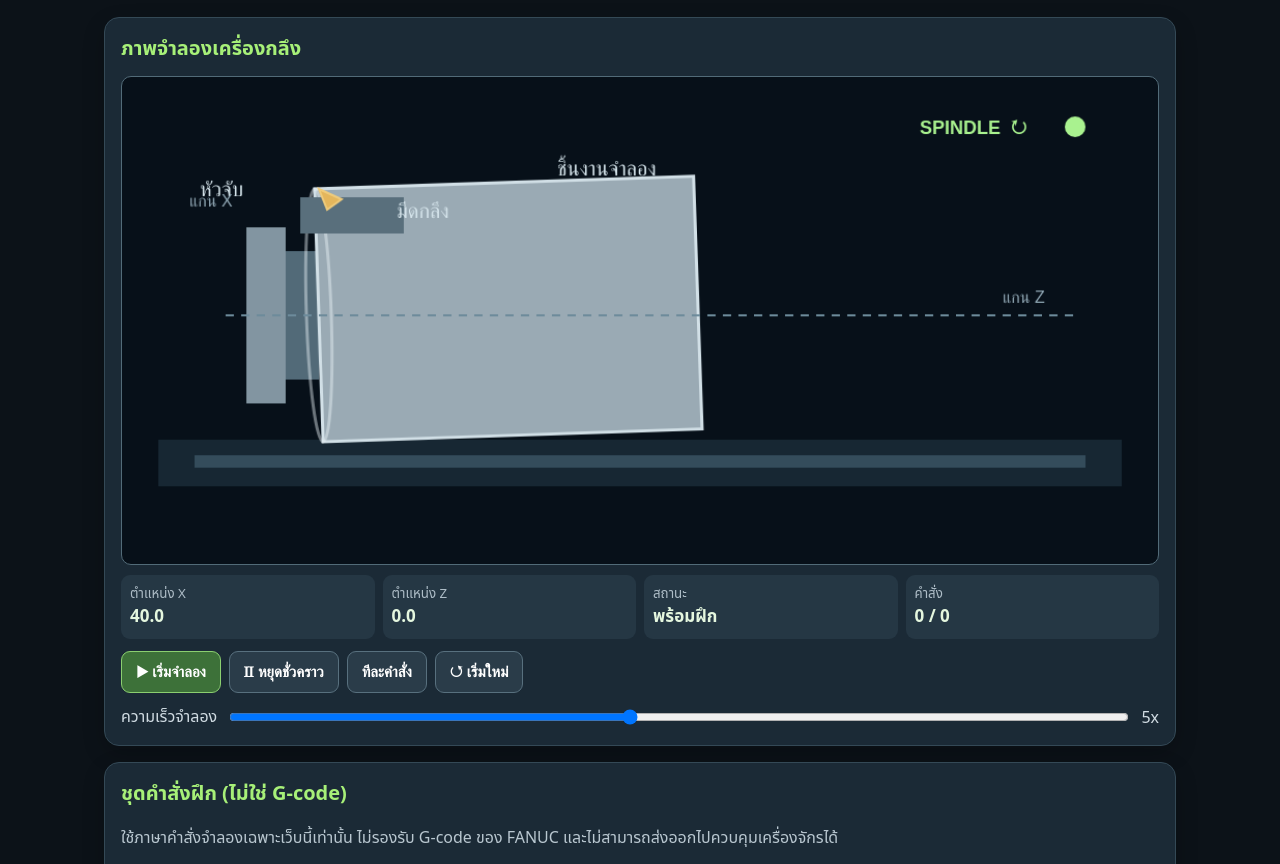
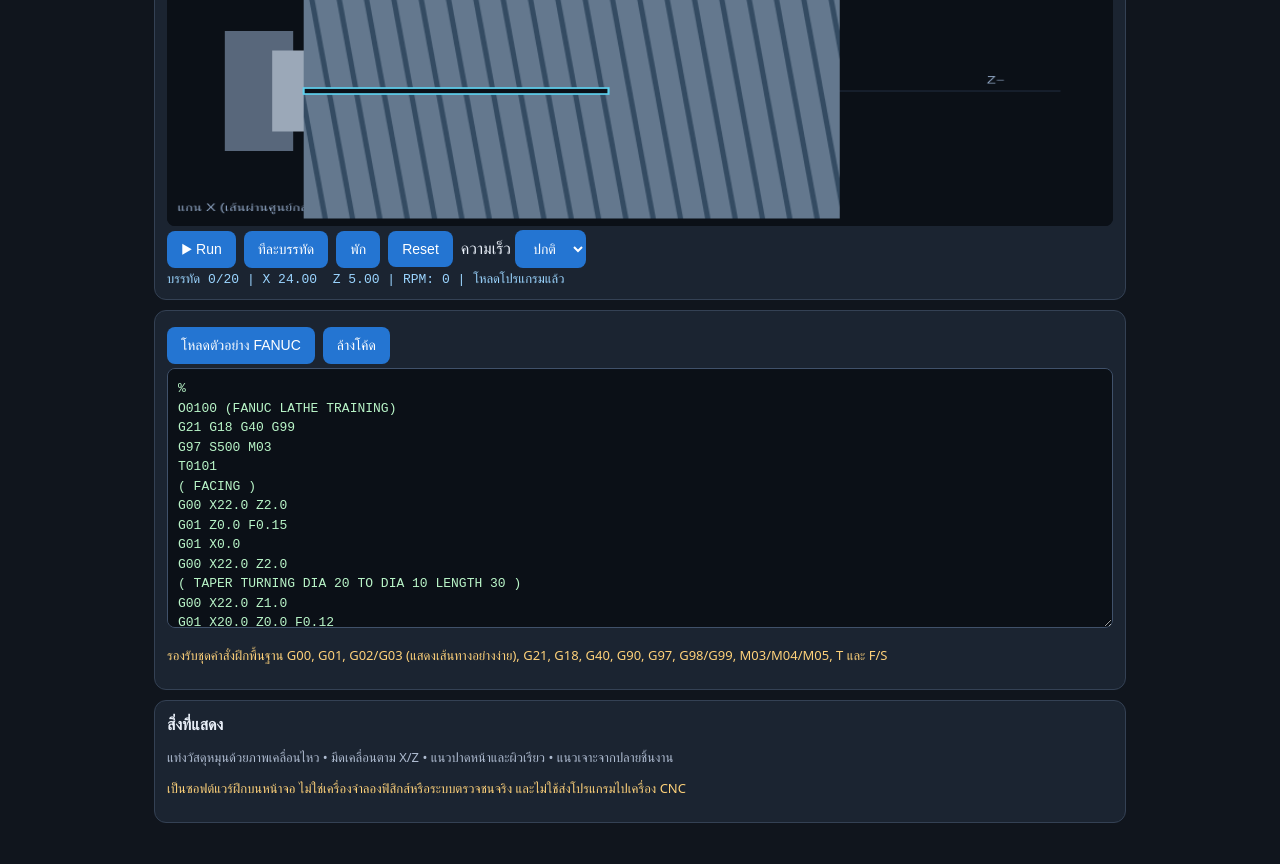
Before and after one commit to saharak117-bot/-, a plain HTML site: page index.html in a window 1280 px wide. Shown: the part 147-1011 px from the top of the page. Drawn offline with Linux system fonts and the light colour scheme.

Commit message:
Add files via upload

```diff
--- a/app.js
+++ b/app.js
@@ -1,97 +1,95 @@
-const canvas=document.getElementById('view'),ctx=canvas.getContext('2d');
-const $=id=>document.getElementById(id);
-let commands=[],index=0,playing=false,last=0,acc=0,x=40,z=0,tool={x:40,z:0},speed=5;
-let profile=[{z:0,r:20},{z:-60,r:20}],rot=0;
-const scale=6.1, cx=500, cy=230;
-function parse(){
-  const lines=$('program').value.split(/\r?\n/); const out=[];
-  for(let n=0;n<lines.length;n++){
-    let s=lines[n].trim().toUpperCase(); if(!s||s.startsWith(';'))continue;
-    if(s==='HOME'){out.push({type:'HOME',line:n+1});continue}
-    let m=s.match(/^(MOVE|CUT)\s+X\s*=\s*(-?\d+(?:\.\d+)?)\s+Z\s*=\s*(-?\d+(?:\.\d+)?)$/);
-    if(!m)throw new Error(`บรรทัด ${n+1}: รูปแบบไม่ถูกต้อง — ใช้ MOVE/CUT X=ตัวเลข Z=ตัวเลข`);
-    let X=Number(m[2]),Z=Number(m[3]);
-    if(!Number.isFinite(X)||!Number.isFinite(Z)||X<0||X>80||Z>10||Z< -100)throw new Error(`บรรทัด ${n+1}: ค่าต้องอยู่ในช่วง X 0–80 และ Z -100 ถึง 10`);
-    out.push({type:m[1],x:X,z:Z,line:n+1});
-  }
-  return out;
+const cv=document.getElementById('view'),ctx=cv.getContext('2d'),$=id=>document.getElementById(id);
+const sample=`%
+O0100 (FANUC LATHE TRAINING)
+G21 G18 G40 G99
+G97 S500 M03
+T0101
+( FACING )
+G00 X22.0 Z2.0
+G01 Z0.0 F0.15
+G01 X0.0
+G00 X22.0 Z2.0
+( TAPER TURNING DIA 20 TO DIA 10 LENGTH 30 )
+G00 X22.0 Z1.0
+G01 X20.0 Z0.0 F0.12
+G01 X10.0 Z-30.0
+G00 X22.0
+G00 Z3.0
+M05
+( DRILLING EXAMPLE - CENTER DRILL PATH )
+T0202
+G97 S700 M03
+G00 X0.0 Z2.0
+G01 Z-18.0 F0.08
+G00 Z2.0
+M05
+M30
+%`;
+$('code').value=sample;
+let state={x:24,z:5,spindle:false,rpm:0,tool:0,mode:'G00',path:[],idx:0,lines:[],running:false,angle:0,stock:20,profile:[],target:null,last:null};
+function parse(){return $('code').value.split(/\r?\n/).map(s=>s.replace(/\(.*?\)/g,'').trim()).filter(s=>s&&!s.startsWith('%')&&!/^O\d+/.test(s));}
+function words(line){let o={};for(const m of line.matchAll(/([A-Z])\s*(-?\d+(?:\.\d+)?)/gi))o[m[1].toUpperCase()]=Number(m[2]);return o;}
+function load(){state.lines=parse();state.idx=0;state.x=24;state.z=5;state.path=[];state.profile=[];state.spindle=false;state.rpm=0;state.running=false;state.target=null;draw();report('โหลดโปรแกรมแล้ว');}
+function report(extra=''){ $('status').textContent=`บรรทัด ${state.idx}/${state.lines.length} | X ${state.x.toFixed(2)}  Z ${state.z.toFixed(2)} | RPM: ${state.spindle?state.rpm:0} | ${extra}`;}
+function execute(){
+ if(state.idx>=state.lines.length){state.running=false;report('จบโปรแกรม');return false;}
+ let line=state.lines[state.idx++],w=words(line);
+ if(w.G!==undefined){if([0,1,2,3].includes(w.G))state.mode='G0'+w.G;}
+ if(w.M===3||w.M===4)state.spindle=true;if(w.M===5)state.spindle=false;
+ if(w.S)state.rpm=w.S;
+ if(w.T)state.tool=w.T;
+ let nx=w.X!==undefined?w.X:state.x,nz=w.Z!==undefined?w.Z:state.z;
+ if(w.X!==undefined||w.Z!==undefined){
+   let from={x:state.x,z:state.z},to={x:nx,z:nz};
+   state.target={from,to,mode:state.mode,progress:0,feed:w.F||0.12};
+ }
+ report(line);return true;
 }
-function reset(){
-  playing=false;index=0;x=40;z=0;tool={x:40,z:0};profile=[{z:0,r:20},{z:-60,r:20}];rot=0;
-  $('status').textContent='พร้อมฝึก';$('message').textContent='รีเซ็ตแล้ว พร้อมเริ่มใหม่';updateRead();draw();
-}
-function updateRead(){$('xread').textContent=x.toFixed(1);$('zread').textContent=z.toFixed(1);$('lineNo').textContent=`${index} / ${commands.length}`;}
-function interpolateCut(nx,nz){
-  // Visual-only stock silhouette: reduce the radius over the traversed Z interval.
-  const r=Math.max(2,Math.min(20,nx/2));
-  const lo=Math.min(z,nz),hi=Math.max(z,nz);
-  let next=[];
-  for(const p of profile){if(p.z<lo||p.z>hi)next.push(p)}
-  next.push({z:lo,r},{z:hi,r}); next.sort((a,b)=>b.z-a.z);
-  const compact=[];for(const p of next){if(!compact.length||Math.abs(compact[compact.length-1].z-p.z)>.01)compact.push(p);else compact[compact.length-1].r=Math.min(compact[compact.length-1].r,p.r)}
-  profile=compact;
-}
-function execute(c){
-  if(c.type==='HOME'){x=40;z=0;tool={x,z};return}
-  if(c.type==='CUT')interpolateCut(c.x,c.z);
-  x=c.x;z=c.z;tool={x,z};
-}
-function next(){
-  if(index>=commands.length){playing=false;$('status').textContent='จบโปรแกรม';$('message').textContent='จำลองครบทุกคำสั่งแล้ว';return}
-  const c=commands[index++];execute(c);$('status').textContent=c.type;$('message').textContent=`กำลังแสดงบรรทัด ${c.line}: ${c.type}`;updateRead();draw();
-}
-function start(){
-  try{commands=parse();}catch(e){$('message').textContent=e.message;$('status').textContent='คำสั่งผิด';return}
-  if(!commands.length){$('message').textContent='ยังไม่มีคำสั่งให้จำลอง';return}
-  if(index>=commands.length)reset();
-  playing=true;$('status').textContent='กำลังจำลอง';last=0;
+function tick(){
+ if(state.target){let t=state.target,dx=t.to.x-t.from.x,dz=t.to.z-t.from.z,dist=Math.hypot(dx,dz),speed=(t.mode==='G00'?0.9:0.18)*Number($('speed').value);
+ t.progress=Math.min(1,t.progress+(dist?speed/dist:1));
+ let p=t.progress;state.x=t.from.x+dx*p;state.z=t.from.z+dz*p;
+ if(t.mode!=='G00')state.path.push({x:state.x,z:state.z});
+ if(p>=1){if(t.mode!=='G00')state.profile.push({x:t.to.x,z:t.to.z});state.target=null;}
+ } else if(state.running){if(!execute())return;}
+ if(state.spindle)state.angle+=0.18*Number($('speed').value);
+ draw();
 }
 function draw(){
-  const w=canvas.width,h=canvas.height;ctx.clearRect(0,0,w,h);
-  // machine bed
-  ctx.fillStyle='#172733';ctx.fillRect(35,350,930,45);
-  ctx.fillStyle='#344c5b';ctx.fillRect(70,365,860,12);
-  // chuck
-  ctx.fillStyle='#8295a1';ctx.fillRect(120,cy-85,38,170);ctx.fillStyle='#526a78';ctx.fillRect(158,cy-62,32,124);
-  // stock axis and rotating body
-  const left=190, right=left+60*scale, ytop=cy-20*scale, ybot=cy+20*scale;
-  ctx.save();ctx.translate(left,cy);ctx.rotate(Math.sin(rot)*.035);
-  ctx.fillStyle='#9aaab4';ctx.beginPath();ctx.moveTo(0,-20*scale);
-  for(const p of profile)ctx.lineTo((Math.abs(p.z))*scale,-p.r*scale);
-  ctx.lineTo(60*scale,-profile[profile.length-1].r*scale);
-  ctx.lineTo(60*scale,profile[profile.length-1].r*scale);
-  for(const p of [...profile].reverse())ctx.lineTo(Math.abs(p.z)*scale,p.r*scale);
-  ctx.closePath();ctx.fill();ctx.strokeStyle='#d2e0e7';ctx.lineWidth=3;ctx.stroke();
-  // rotational highlight
-  ctx.strokeStyle='#e8f2f6';ctx.globalAlpha=.45;ctx.beginPath();ctx.ellipse(0,0,12,20*scale,0,0,Math.PI*2);ctx.stroke();
-  ctx.restore();
-  // axis
-  ctx.setLineDash([8,7]);ctx.strokeStyle='#6d8b9b';ctx.beginPath();ctx.moveTo(100,cy);ctx.lineTo(920,cy);ctx.stroke();ctx.setLineDash([]);
-  // tool holder and insert, mapped to tool coords
-  const tx=left+Math.max(0,Math.min(60,-z))*scale;
-  const ty=cy-(x/2)*scale;
-  ctx.fillStyle='#596f7c';ctx.fillRect(tx-18,ty+8,100,35);
-  ctx.fillStyle='#e4b65c';ctx.beginPath();ctx.moveTo(tx,ty);ctx.lineTo(tx+22,ty+10);ctx.lineTo(tx+8,ty+20);ctx.closePath();ctx.fill();
-  ctx.strokeStyle='#f0cc7c';ctx.lineWidth=2;ctx.stroke();
-  // labels
-  ctx.fillStyle='#d5e4eb';ctx.font='20px sans-serif';ctx.fillText('หัวจับ',75,115);ctx.fillText('ชิ้นงานจำลอง',420,95);ctx.fillText('มีดกลึง',tx+75,ty+28);
-  ctx.fillStyle='#91a8b5';ctx.font='16px sans-serif';ctx.fillText('แกน Z',850,cy-12);ctx.fillText('แกน X',65,cy-105);
-  // spindle indicator
-  ctx.fillStyle='#a9f28f';ctx.font='bold 18px sans-serif';ctx.fillText('SPINDLE  ↻',770,55);
-  ctx.fillStyle='#a9f28f';ctx.beginPath();ctx.arc(920,48,10,0,Math.PI*2);ctx.fill();
+ const W=cv.width,H=cv.height;ctx.clearRect(0,0,W,H);
+ // work area and axis
+ ctx.fillStyle='#0b1017';ctx.fillRect(0,0,W,H);
+ const ox=130,oy=180,scale=17;
+ ctx.strokeStyle='#263448';ctx.lineWidth=1;ctx.beginPath();ctx.moveTo(60,oy);ctx.lineTo(850,oy);ctx.stroke();
+ ctx.fillStyle='#90a6c4';ctx.font='14px sans-serif';ctx.fillText('Z0 / หน้าชิ้นงาน',ox-45,30);ctx.fillText('Z−',780,oy-10);ctx.fillText('แกน X (เส้นผ่านศูนย์กลาง)',10,340);
+ // chuck
+ ctx.fillStyle='#58677b';ctx.fillRect(55,oy-80,65,160);ctx.fillStyle='#9ba8b8';ctx.fillRect(100,oy-54,32,108);
+ // stock cylinder rendered as rotating striped cylinder
+ let radius=state.stock*scale/2, len=30*scale;
+ ctx.fillStyle='#64788e';ctx.fillRect(ox,oy-radius,len,radius*2);
+ ctx.save();ctx.beginPath();ctx.rect(ox,oy-radius,len,radius*2);ctx.clip();
+ ctx.translate(ox+len/2,oy);ctx.rotate(state.angle);
+ for(let i=-len;i<len*2;i+=26){ctx.strokeStyle=(i%52===0)?'#b8c8d8':'#344b62';ctx.lineWidth=5;ctx.beginPath();ctx.moveTo(i,-radius*2);ctx.lineTo(i+90,radius*2);ctx.stroke();}
+ ctx.restore();
+ // profile overlay
+ if(state.profile.length>1){ctx.strokeStyle='#ffb84a';ctx.lineWidth=4;ctx.beginPath();state.profile.forEach((p,i)=>{let x=ox+(-p.z)*scale,y=oy-p.x/2*scale;i?ctx.lineTo(x,y):ctx.moveTo(x,y)});ctx.stroke();}
+ // hole graphic
+ ctx.fillStyle='#0b1017';ctx.fillRect(ox,oy-4,Math.min(18*scale,290),8);
+ ctx.strokeStyle='#5ed0ee';ctx.lineWidth=2;ctx.strokeRect(ox,oy-4,Math.min(18*scale,290),8);
+ // tool and holder
+ let tx=ox+(-state.z)*scale,ty=oy-state.x/2*scale;
+ ctx.fillStyle='#e7a83d';ctx.fillRect(tx-10,ty+12,95,18);ctx.fillStyle='#f3d18b';ctx.beginPath();ctx.moveTo(tx,ty);ctx.lineTo(tx+20,ty+12);ctx.lineTo(tx-10,ty+12);ctx.closePath();ctx.fill();
+ ctx.fillStyle='#dce7f4';ctx.font='13px monospace';ctx.fillText(`X${state.x.toFixed(1)} Z${state.z.toFixed(1)}`,tx+18,ty-12);
+ ctx.fillStyle=state.spindle?'#5ce0a0':'#9aa7b8';ctx.fillText(state.spindle?'● SPINDLE ON':'○ SPINDLE STOP',650,32);
+ ctx.fillStyle='#aebbd0';ctx.fillText('ชิ้นงานหมุน (ภาพจำลอง)',300,oy+radius+28);
 }
-function frame(t){
-  if(!last)last=t;const dt=Math.min(100,t-last);last=t;
-  if(playing){rot+=dt*.008*speed;acc+=dt*speed/850;if(acc>=1){acc=0;next()}}
-  else rot+=dt*.001;
-  draw();requestAnimationFrame(frame);
-}
+let timer=null;
+function start(){if(!state.lines.length)load();state.running=true;if(!timer)timer=setInterval(()=>{if(state.running)tick();},35);report('กำลัง Run');}
 $('run').onclick=start;
-$('pause').onclick=()=>{playing=false;$('status').textContent='หยุดชั่วคราว';$('message').textContent='หยุดชั่วคราวแล้ว กดเริ่มจำลองเพื่อทำต่อ';};
-$('step').onclick=()=>{try{if(!commands.length)commands=parse();playing=false;next()}catch(e){$('message').textContent=e.message}};
-$('reset').onclick=reset;
-$('load').onclick=()=>{$('program').value=`; ตัวอย่างเส้นทางฝึกแบบภาพ\nHOME\nMOVE X=40 Z=0\nCUT X=30 Z=0\nCUT X=30 Z=-25\nCUT X=24 Z=-25\nCUT X=24 Z=-50\nMOVE X=45 Z=-50\nHOME`;commands=[];reset()};
-$('clear').onclick=()=>{$('program').value='';commands=[];reset()};
-$('speed').oninput=e=>{speed=Number(e.target.value);$('speedVal').textContent=speed+'x'};
-try{if('serviceWorker'in navigator)window.addEventListener('load',()=>navigator.serviceWorker.register('./sw.js'))}catch(e){}
-reset();requestAnimationFrame(frame);
+$('step').onclick=()=>{state.running=false;if(!state.lines.length)load();if(!state.target)execute();tick();};
+$('pause').onclick=()=>{state.running=false;report('พัก');};
+$('reset').onclick=()=>{state.running=false;load();};
+$('load').onclick=load;
+$('clear').onclick=()=>{$('code').value='';load();};
+$('speed').onchange=()=>draw();
+load();draw();setInterval(()=>{if(state.spindle){state.angle+=0.04;draw();}},60);
--- a/index.html
+++ b/index.html
@@ -1,71 +1,36 @@
 <!doctype html>
 <html lang="th">
 <head>
-<meta charset="utf-8">
-<meta name="viewport" content="width=device-width,initial-scale=1">
-<meta name="theme-color" content="#101820">
-<title>Lathe Visual Simulator — Training Only</title>
-<link rel="manifest" href="manifest.webmanifest">
-<link rel="stylesheet" href="style.css">
-</head>
+<meta charset="utf-8"><meta name="viewport" content="width=device-width,initial-scale=1,maximum-scale=1">
+<title>FANUC Lathe Simulator</title><link rel="manifest" href="manifest.webmanifest">
+<style>
+:root{color-scheme:dark;font-family:system-ui, sans-serif;background:#10151d;color:#e8eef7}
+*{box-sizing:border-box}body{margin:0;padding:14px;max-width:1000px;margin:auto}
+h1{font-size:21px;margin:4px 0}p{color:#aebbd0;font-size:13px}
+.panel{background:#1b2431;border:1px solid #344154;border-radius:12px;padding:12px;margin:10px 0}
+canvas{width:100%;height:270px;background:#0b1017;border-radius:8px;display:block}
+button,select{background:#2475d2;color:white;border:0;border-radius:8px;padding:10px 14px;font-size:14px;margin:4px 3px 4px 0}
+button:disabled{opacity:.45}textarea{width:100%;height:260px;background:#0b1017;color:#b9f5c8;border:1px solid #40516a;border-radius:8px;padding:10px;font:13px/1.5 monospace}
+.row{display:flex;flex-wrap:wrap;align-items:center;gap:5px}.status{font:13px monospace;color:#9bd5ff;white-space:pre-wrap}
+small{color:#aebbd0}.warn{color:#ffd27a}
+</style></head>
 <body>
-<header>
-  <div class="eyebrow">OFFLINE TRAINING • VISUAL ONLY</div>
-  <h1>LATHE VISUAL SIMULATOR</h1>
-  <p>เครื่องกลึงจำลอง 2D • แสดงชิ้นงานหมุนและภาพตัดตามคำสั่งฝึก</p>
-</header>
-<main>
-<section class="panel">
-  <div class="section-title">ภาพจำลองเครื่องกลึง</div>
-  <canvas id="view" width="1000" height="470" aria-label="ภาพจำลองเครื่องกลึง"></canvas>
-  <div class="readouts">
-    <div><small>ตำแหน่ง X</small><strong id="xread">40.0</strong></div>
-    <div><small>ตำแหน่ง Z</small><strong id="zread">0.0</strong></div>
-    <div><small>สถานะ</small><strong id="status">พร้อมฝึก</strong></div>
-    <div><small>คำสั่ง</small><strong id="lineNo">0 / 0</strong></div>
-  </div>
-  <div class="controls">
-    <button id="run" class="primary">▶ เริ่มจำลอง</button>
-    <button id="pause">Ⅱ หยุดชั่วคราว</button>
-    <button id="step">ทีละคำสั่ง</button>
-    <button id="reset">↺ เริ่มใหม่</button>
-  </div>
-  <label class="speed">ความเร็วจำลอง <input id="speed" type="range" min="1" max="10" value="5"><span id="speedVal">5x</span></label>
-</section>
-
-<section class="panel">
-  <div class="section-title">ชุดคำสั่งฝึก (ไม่ใช่ G-code)</div>
-  <p class="note">ใช้ภาษาคำสั่งจำลองเฉพาะเว็บนี้เท่านั้น ไม่รองรับ G-code ของ FANUC และไม่สามารถส่งออกไปควบคุมเครื่องจักรได้</p>
-  <textarea id="program" spellcheck="false">; ตัวอย่างเส้นทางฝึกแบบภาพ
-; รูปแบบ: MOVE X=ค่า Z=ค่า
-; CUT  X=ค่า Z=ค่า
-HOME
-MOVE X=40 Z=0
-CUT X=30 Z=0
-CUT X=30 Z=-25
-CUT X=24 Z=-25
-CUT X=24 Z=-50
-MOVE X=45 Z=-50
-HOME</textarea>
-  <div class="controls">
-    <button id="load">โหลดตัวอย่าง</button>
-    <button id="clear">ล้างคำสั่ง</button>
-  </div>
-  <div id="message" class="message">พร้อมแล้ว กด “เริ่มจำลอง” เพื่อดูการเคลื่อนที่</div>
-</section>
-
-<section class="panel">
-  <div class="section-title">คำสั่งที่ใช้ได้</div>
-  <div class="command-grid">
-    <div><code>HOME</code><span>กลับตำแหน่งเริ่มต้น</span></div>
-    <div><code>MOVE X=40 Z=0</code><span>เคลื่อนที่โดยไม่ตัด</span></div>
-    <div><code>CUT X=30 Z=-20</code><span>แสดงการตัดในภาพจำลอง</span></div>
-    <div><code>; ข้อความ</code><span>บรรทัดหมายเหตุ</span></div>
-  </div>
-  <p class="note">ค่าตัวเลขเป็นหน่วยสมมติสำหรับฝึกดูภาพเท่านั้น ระบบนี้เป็นภาพประกอบเพื่อการเรียนรู้ ไม่ใช่เครื่องจำลองทางวิศวกรรมและไม่รับประกันรูปทรงหรือระยะจริง</p>
-</section>
-</main>
-<footer>Training demo only • ไม่เชื่อมต่อ CNC Controller หรือเครื่องจักรจริง</footer>
+<h1>FANUC Lathe Simulator — Mobile</h1>
+<p>ตัวอย่างจำลองงานกลึง 2D แบบภาพเคลื่อนไหว อ่าน G-code ตัวอย่าง: ปาดหน้า, กลึงเรียว และเจาะรู</p>
+<div class="panel">
+<canvas id="view" width="900" height="360"></canvas>
+<div class="row">
+<button id="run">▶ Run</button><button id="step">ทีละบรรทัด</button><button id="pause">พัก</button><button id="reset">Reset</button>
+<label>ความเร็ว <select id="speed"><option value="1">ช้า</option><option value="2" selected>ปกติ</option><option value="4">เร็ว</option></select></label>
+</div>
+<div class="status" id="status">พร้อมจำลอง | RPM: 0</div>
+</div>
+<div class="panel">
+<div class="row"><button id="load">โหลดตัวอย่าง FANUC</button><button id="clear">ล้างโค้ด</button></div>
+<textarea id="code" spellcheck="false"></textarea>
+<p class="warn">รองรับชุดคำสั่งฝึกพื้นฐาน G00, G01, G02/G03 (แสดงเส้นทางอย่างง่าย), G21, G18, G40, G90, G97, G98/G99, M03/M04/M05, T และ F/S</p>
+</div>
+<div class="panel"><b>สิ่งที่แสดง</b><p>แท่งวัสดุหมุนด้วยภาพเคลื่อนไหว • มีดเคลื่อนตาม X/Z • แนวปาดหน้าและผิวเรียว • แนวเจาะจากปลายชิ้นงาน</p>
+<p class="warn">เป็นซอฟต์แวร์ฝึกบนหน้าจอ ไม่ใช่เครื่องจำลองฟิสิกส์หรือระบบตรวจชนจริง และไม่ใช้ส่งโปรแกรมไปเครื่อง CNC</p></div>
 <script src="app.js"></script>
-</body>
-</html>
+</body></html>
```
Also changed, not shown: README_TH.txt, manifest.webmanifest.
